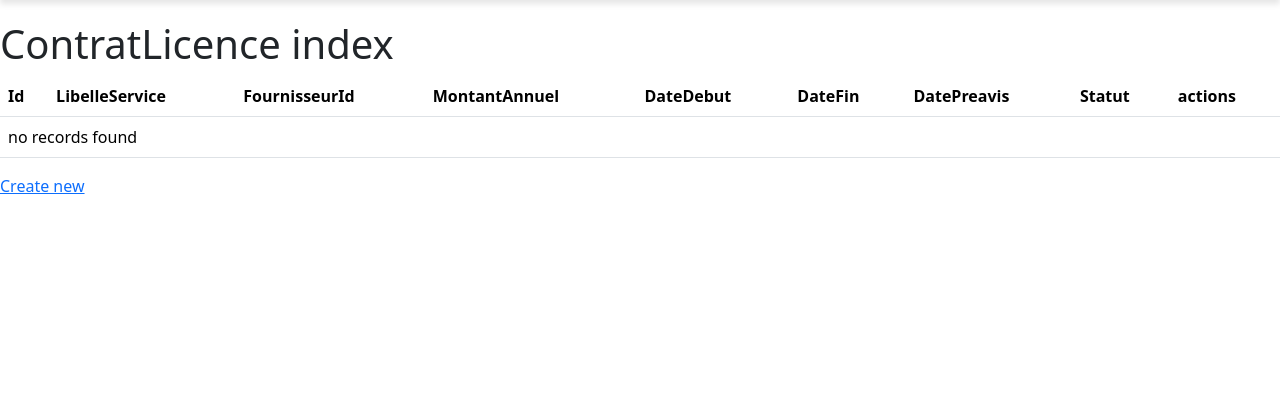
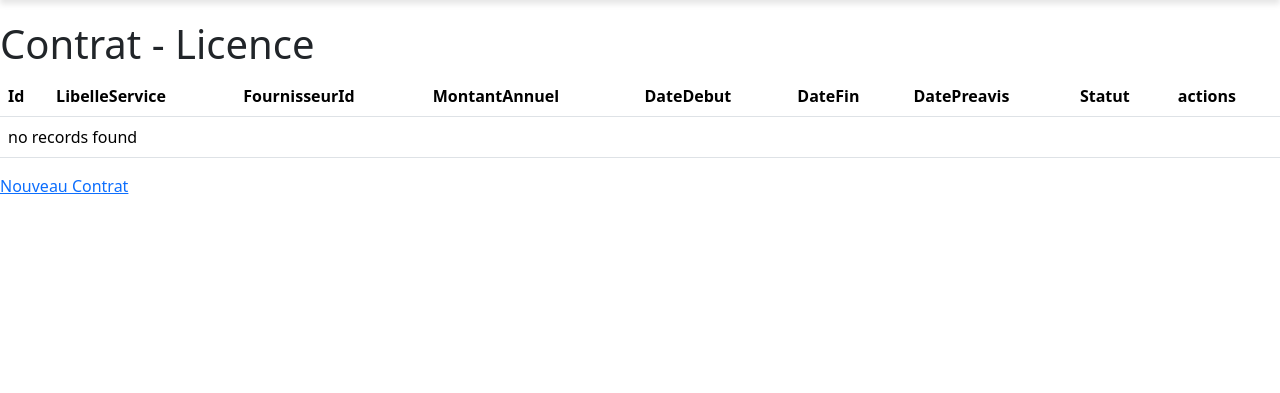
Before and after one commit to Mairie-SJC/GESTION_BUDGET, a Symfony app: template templates/contrat_licence/index.html.twig in a window 1280 px wide. Shown: the part 115-508 px from the top of the page. Run offline with Twig, Linux system fonts and the light colour scheme; the template is opened without the code that fills it, so the values that code supplies are empty; some libraries are stand-ins or nearby versions.

Commit message:
Formulaire licence

```diff
--- a/templates/contrat_licence/index.html.twig
+++ b/templates/contrat_licence/index.html.twig
@@ -3,7 +3,7 @@
 {% block title %}ContratLicence index{% endblock %}
 
 {% block body %}
-    <h1>ContratLicence index</h1>
+    <h1>Contrat - Licence</h1>
 
     <table class="table">
         <thead>
@@ -24,15 +24,15 @@
             <tr>
                 <td>{{ contrat_licence.id }}</td>
                 <td>{{ contrat_licence.libelleService }}</td>
-                <td>{{ contrat_licence.fournisseurId }}</td>
+                <td>{{ contrat_licence.fournisseur ? contrat_licence.fournisseur.nomEntreprise : 'Non défini' }}</td>
                 <td>{{ contrat_licence.montantAnnuel }}</td>
                 <td>{{ contrat_licence.dateDebut ? contrat_licence.dateDebut|date('Y-m-d') : '' }}</td>
                 <td>{{ contrat_licence.dateFin ? contrat_licence.dateFin|date('Y-m-d') : '' }}</td>
                 <td>{{ contrat_licence.datePreavis ? contrat_licence.datePreavis|date('Y-m-d') : '' }}</td>
                 <td>{{ contrat_licence.statut }}</td>
                 <td>
-                    <a href="{{ path('app_contrat_licence_show', {'id': contrat_licence.id}) }}">show</a>
-                    <a href="{{ path('app_contrat_licence_edit', {'id': contrat_licence.id}) }}">edit</a>
+                    <a href="{{ path('app_contrat_licence_show', {'id': contrat_licence.id}) }}">Voir</a>
+                    <a href="{{ path('app_contrat_licence_edit', {'id': contrat_licence.id}) }}">modifier</a>
                 </td>
             </tr>
         {% else %}
@@ -43,5 +43,5 @@
         </tbody>
     </table>
 
-    <a href="{{ path('app_contrat_licence_new') }}">Create new</a>
+    <a href="{{ path('app_contrat_licence_new') }}">Nouveau Contrat</a>
 {% endblock %}
```
